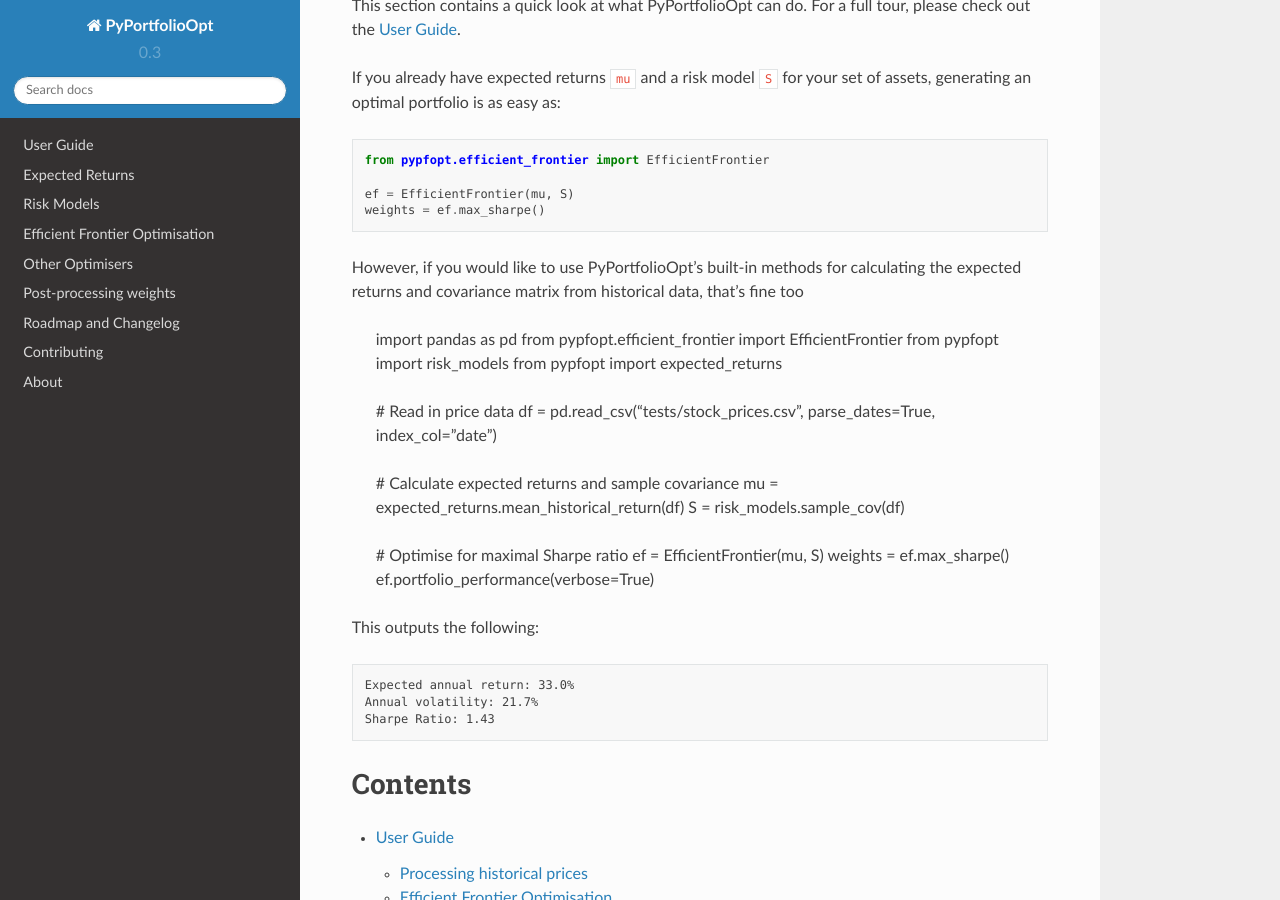
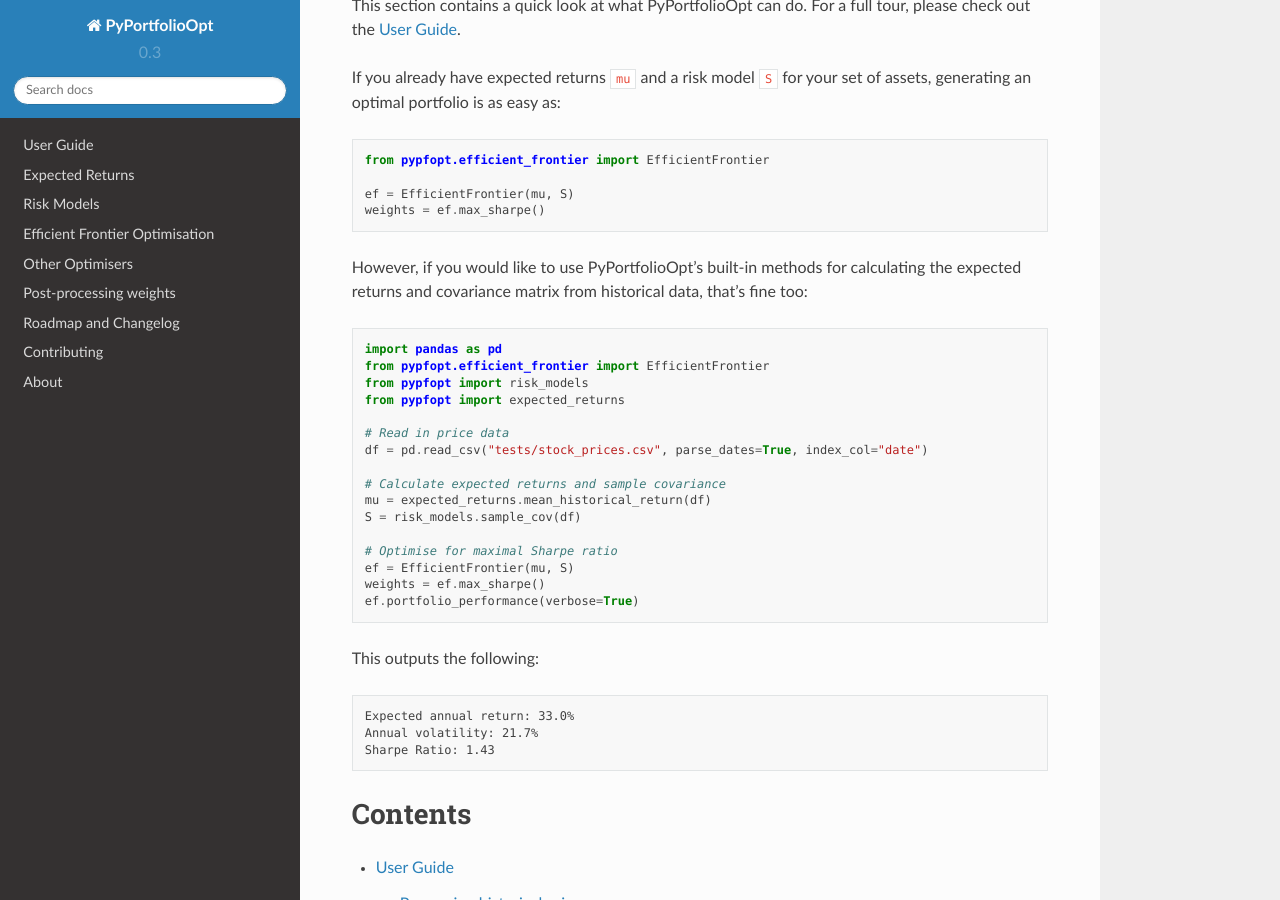
Before and after one commit to robertmartin8/PyPortfolioOpt, a Sphinx documentation site: the page built from docs/index.rst, in a window 1280 px wide and 900 px high, scrolled down 1634 px. Built offline with Sphinx 7.4.7 and the Read the Docs theme 2.0.0, drawn with Linux system fonts in a browser that asks for light colours.

Commit message:
minor rst bug

```diff
--- a/docs/index.rst
+++ b/docs/index.rst
@@ -94,7 +94,7 @@
 
 However, if you would like to use PyPortfolioOpt's built-in methods for
 calculating the expected returns and covariance matrix from historical data,
-that's fine too
+that's fine too::
 
     import pandas as pd
     from pypfopt.efficient_frontier import EfficientFrontier
```
